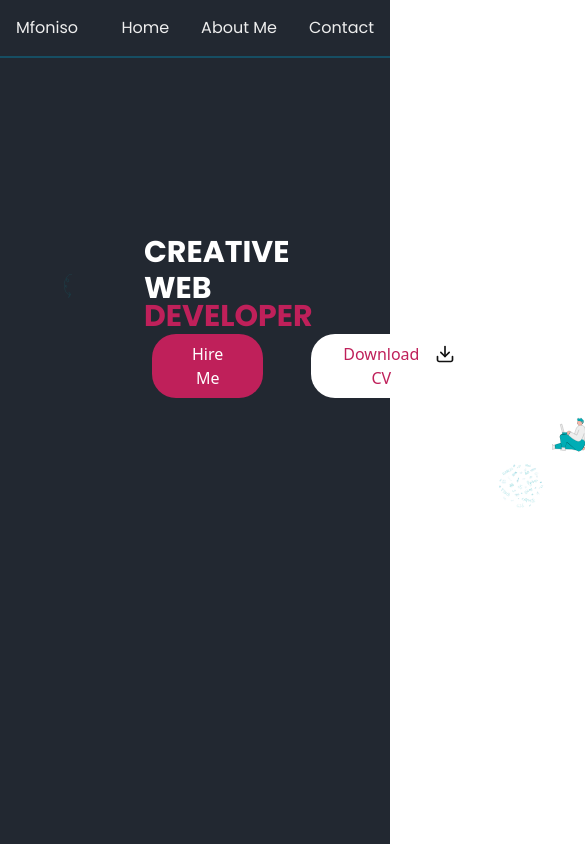
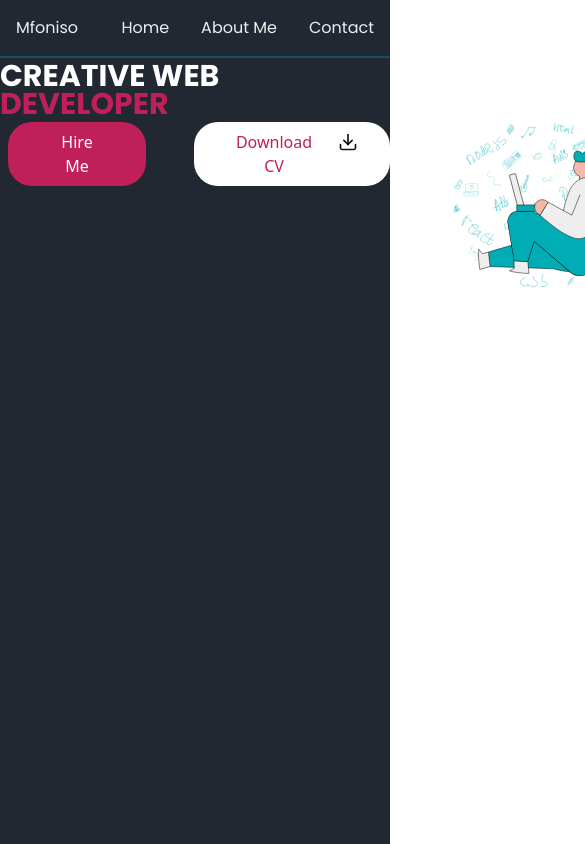
Before and after one commit to Mfonisorobert/portfolio_website, a React (Vite) app: page / in a window 390 px wide. Shown: the top 844 px of the page, 585 px wide, since content can reach past the window. Built offline with nearby package versions, Linux system fonts and the light colour scheme.

Commit message:
responsiveness

```diff
--- a/src/App.jsx
+++ b/src/App.jsx
@@ -23,7 +23,7 @@ import React from "react";
           </div>
         </header>
 
-            <div className="relative bg-[#222831] h-[100vh] flex flex-col items-start px-36 py-44">
+            <div className="relative bg-[#222831] h-[100vh] flex flex-col items-start lg:px-36 md:px-18 md:px-9 lg:py-44 md:py-20 sm:py-10">
 
             {/* herovector */}
             <div className="w-[80%] relative">
@@ -35,7 +35,7 @@ import React from "react";
         </div>
             {/* Hero Info */}
             <h1 className="text-[#FFFFFF] text-3xl md:text-5xl lg:text-[84px] font-extrabold font-poppins">
-            CREATIVE WEB <p className="-mt-2 md:-mt-5 lg:-mt-10 text-[#bf205a]">DEVELOPER</p>
+            CREATIVE WEB <p className="-mt-2 md:-mt-5 lg:-mt-4 text-[#bf205a]">DEVELOPER</p>
             </h1>
             <div className="flex">
             <button className='bg-[#bf205a] text-white px-10 py-2 rounded-3xl font-medium ml-2 hover:bg-white hover:text-[#bf205a]'>
```
